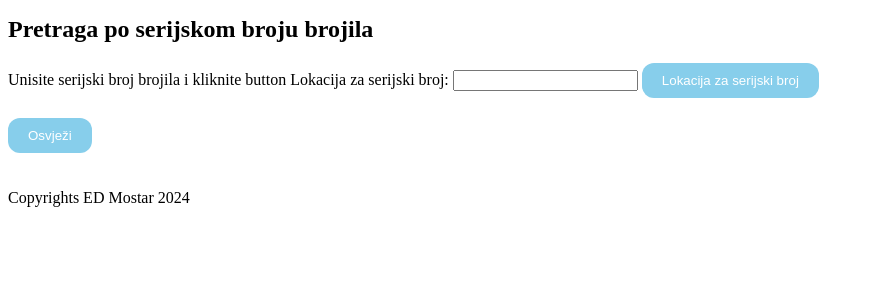
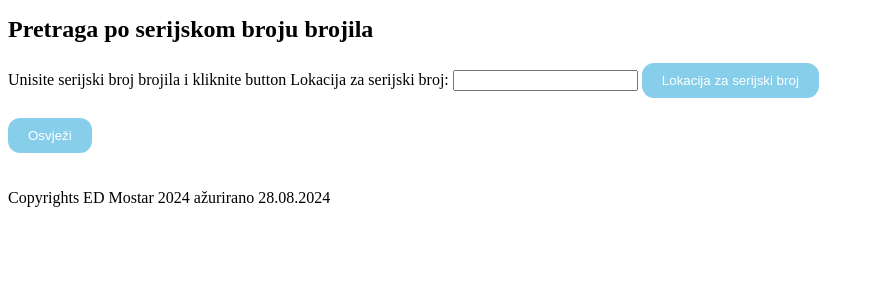
Before and after one commit to pynodjo/testiranje2, a Flask app: page / in a window 1280 px wide. Shown: the part 166-466 px from the top of the page, without its empty margins (0-874 px from the left). Run offline with Flask 2, Linux system fonts and the light colour scheme; parts of the project's set-up code (start-up, migrations or seed data) failed here and were passed over.

Commit message:
28.08.2024.

```diff
--- a/templates/index.html
+++ b/templates/index.html
@@ -87,6 +87,6 @@
             });
         });
     </script>
-    <p>Copyrights ED Mostar 2024</p>
+    <p>Copyrights ED Mostar 2024 ažurirano 28.08.2024</p>
 </body>
 </html>
```
